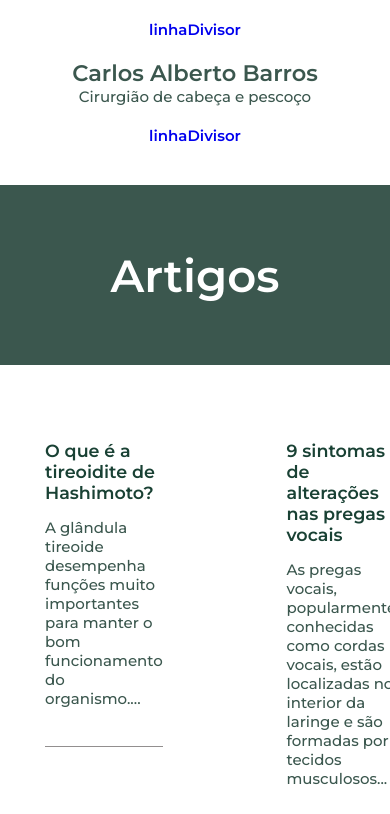
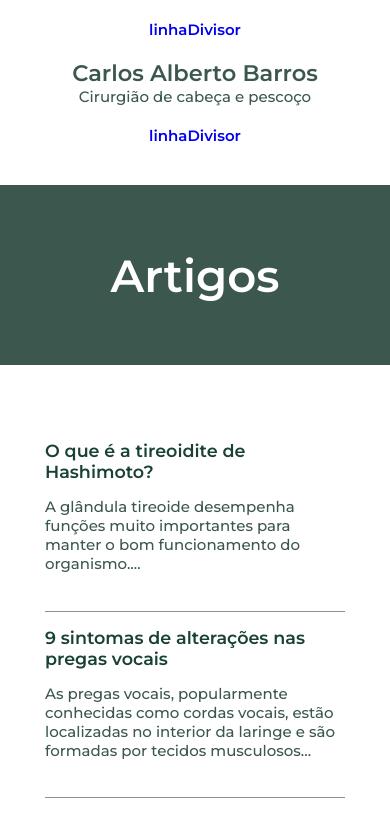
Before and after one commit to hannatty/medical-site, a Next.js app: page /ArticlesList in a window 390 px wide. Shown: the top 814 px of the page. Built offline with nearby package versions, Linux system fonts and the light colour scheme.

Commit message:
correção responsividade pagina de lista de artigos

```diff
--- a/src/pages/ArticlesList/styles.module.scss
+++ b/src/pages/ArticlesList/styles.module.scss
@@ -62,12 +62,12 @@
   max-width: 20rem;
   margin: 0 3rem;
 
-  @media screen and (max-width: 800px) {
-    max-width: 100%
+  @media screen and (max-width: 2000px) {
+    max-width: 15vw;
   }
 
-  @media screen and (max-width: 2000px) {
-    max-width: 15vw;
+  @media screen and (max-width: 800px) {
+    max-width: 100%;
   }
 
 
```
